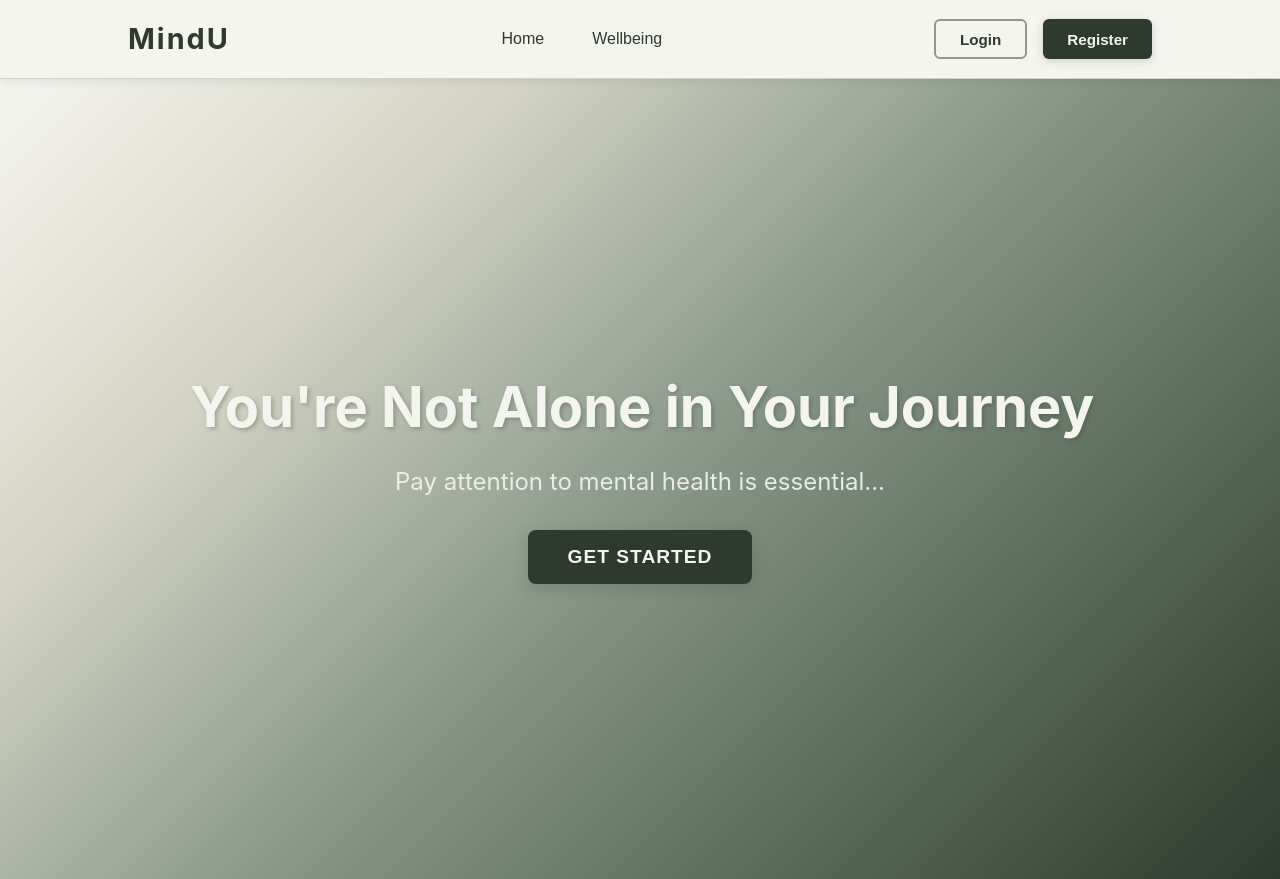
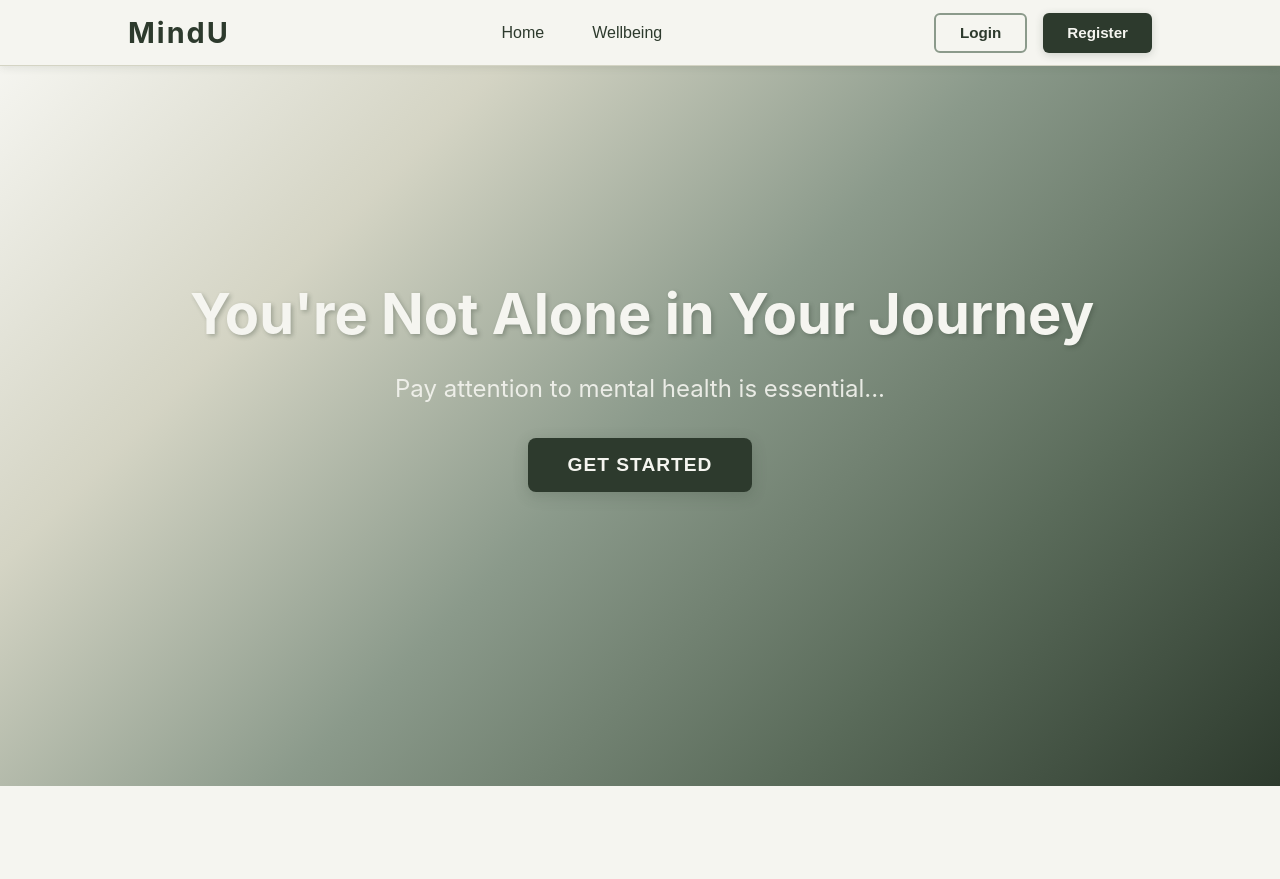
Before and after one commit to xzha0459/5032_xzha, a Vue app: page / in a window 1280 px wide. After the commit the page ends 800 px from the top, so only its background shows below. Built offline with nearby package versions, Linux system fonts and the light colour scheme; no server answers.

Commit message:
update homepage

```diff
--- a/src/components/NavigationBar.vue
+++ b/src/components/NavigationBar.vue
@@ -176,7 +176,7 @@ onMounted(() => {
 .nav-container {
   max-width: 100%;
   margin: 0 auto;
-  padding: 1rem 8rem;
+  padding: 0.6rem 8rem;
   display: flex;
   justify-content: space-between;
   align-items: center;
@@ -407,7 +407,7 @@ onMounted(() => {
 /* Responsive */
 @media (max-width: 768px) {
   .nav-container {
-    padding: 1rem;
+    padding: 0.6rem;
   }
 
   .btn {
--- a/src/page/HomePage.vue
+++ b/src/page/HomePage.vue
@@ -16,7 +16,5 @@ export default {
 </script>
 
 <style scoped>
-.home-page {
-  min-height: 100vh;
-}
+
 </style>
--- a/src/section/HomePage/HomeHeroSection.vue
+++ b/src/section/HomePage/HomeHeroSection.vue
@@ -23,14 +23,14 @@
   color: var(--text-light);
   margin: 0;
   padding: 0;
-  min-height: 100vh;
+  min-height: 90vh;
 }
 
 .hero-container {
   display: flex;
   justify-content: center;
   align-items: center;
-  min-height: 100vh;
+  min-height: 80vh;
   padding: 2rem;
 }
 
```
